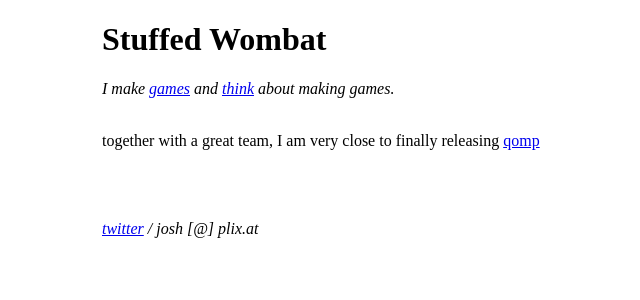
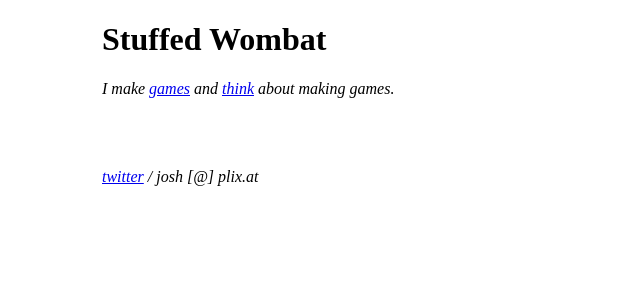
Before and after one commit to stuffedwombat/stuffedwombat.github.io, a Jekyll site: the page built from index.md, in a window 1280 px wide. Shown: the top 300 px of the page, without its empty margins (222-862 px from the left). Built offline with Jekyll 4.4.1, drawn with Linux system fonts in a browser that asks for light colours; our own code applies the rules of GitHub Pages for plain Markdown files; comment, search, counter and statistics services are not loaded.

Commit message:
Update index.md

```diff
--- a/index.md
+++ b/index.md
@@ -3,9 +3,5 @@
 *I make [games](games) and [think](thinking) about making games.*
 <br><br>
 
-together with a great team, I am very close to finally releasing [qomp](about_qomp)
-<br><br>
-
-
 <br><br>
 *<a href="https://twitter.com/wombatstuff" target="_blank">twitter</a> / josh [@] plix.at*
```
